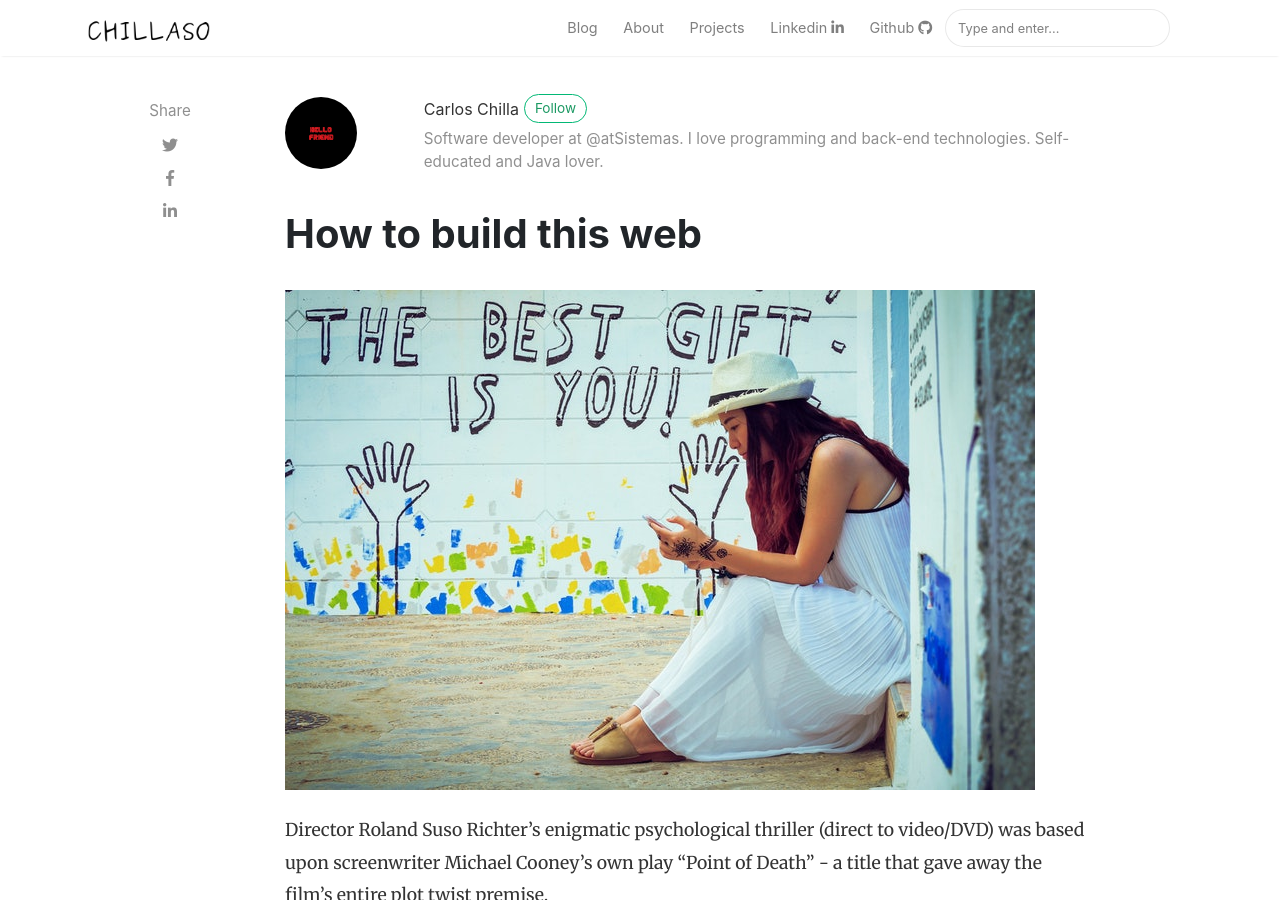
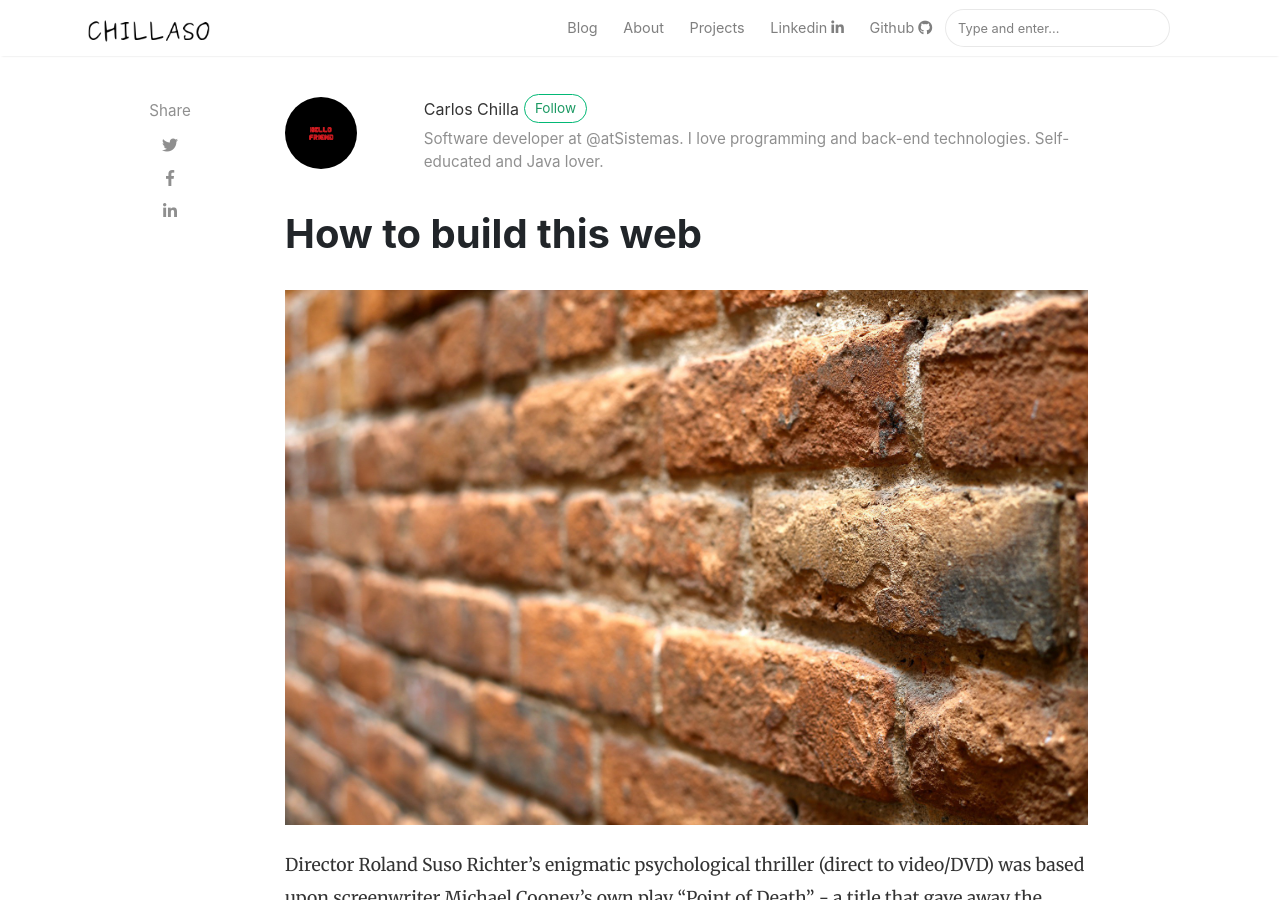
Before and after one commit to Chillaso/chillaso.github.io, a Jekyll site: the page built from _posts/2019-06-12-how-to-build-this-web.md, in a window 1280 px wide and 900 px high. Built offline with Jekyll 4.4.1, drawn with Linux system fonts in a browser that asks for light colours; nearby versions of some CDN libraries.

Commit message:
Modified some images

```diff
--- a/_posts/2019-06-12-how-to-build-this-web.md
+++ b/_posts/2019-06-12-how-to-build-this-web.md
@@ -4,7 +4,7 @@ title:  "How to build this web"
 author: chillaso
 categories: [ tutorial ]
 tags: [html, github, tutorial]
-image: assets/images/12.jpg
+image: assets/images/bricks.jpeg
 featured: true
 [//]: <> Sirve para quitarlo del all y no tener la noticia dos veces
 hidden: false
```
Also changed, not shown: assets/images/12.jpg (deleted), assets/images/bricks.jpeg (added), 1 other file.
